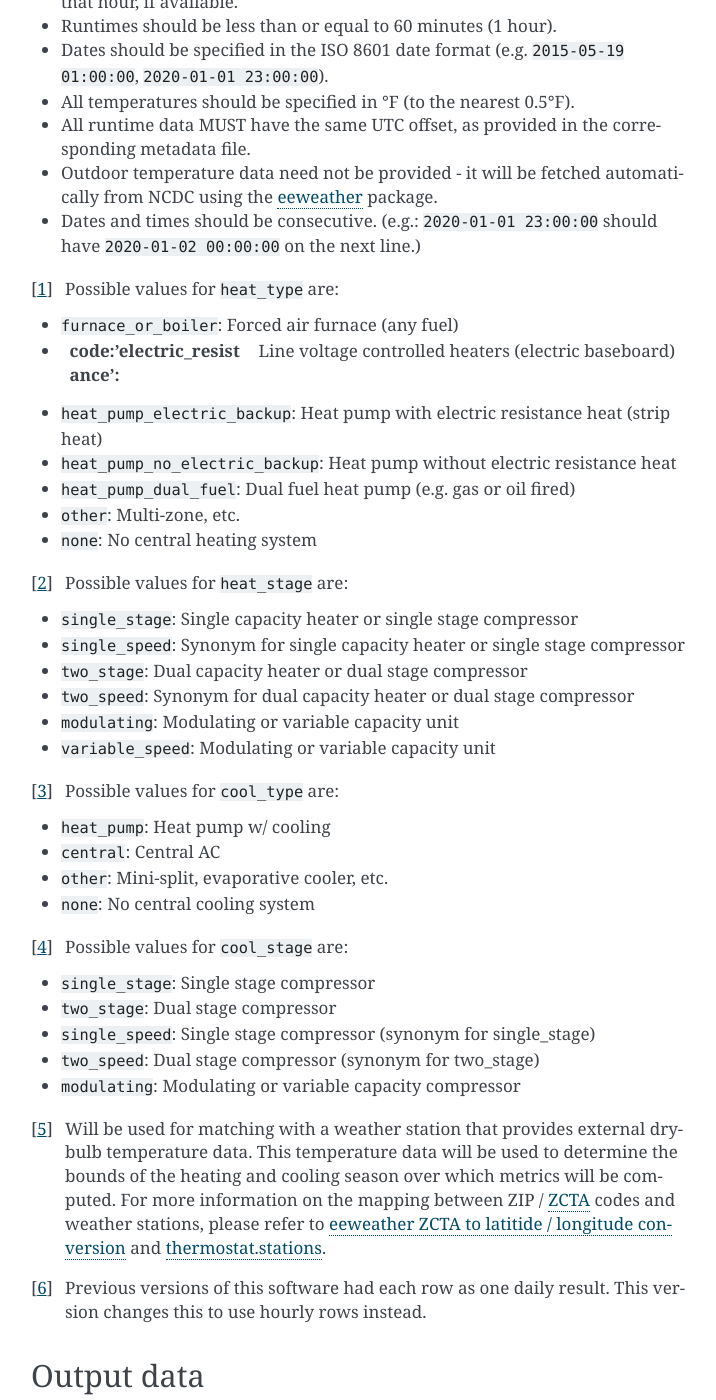
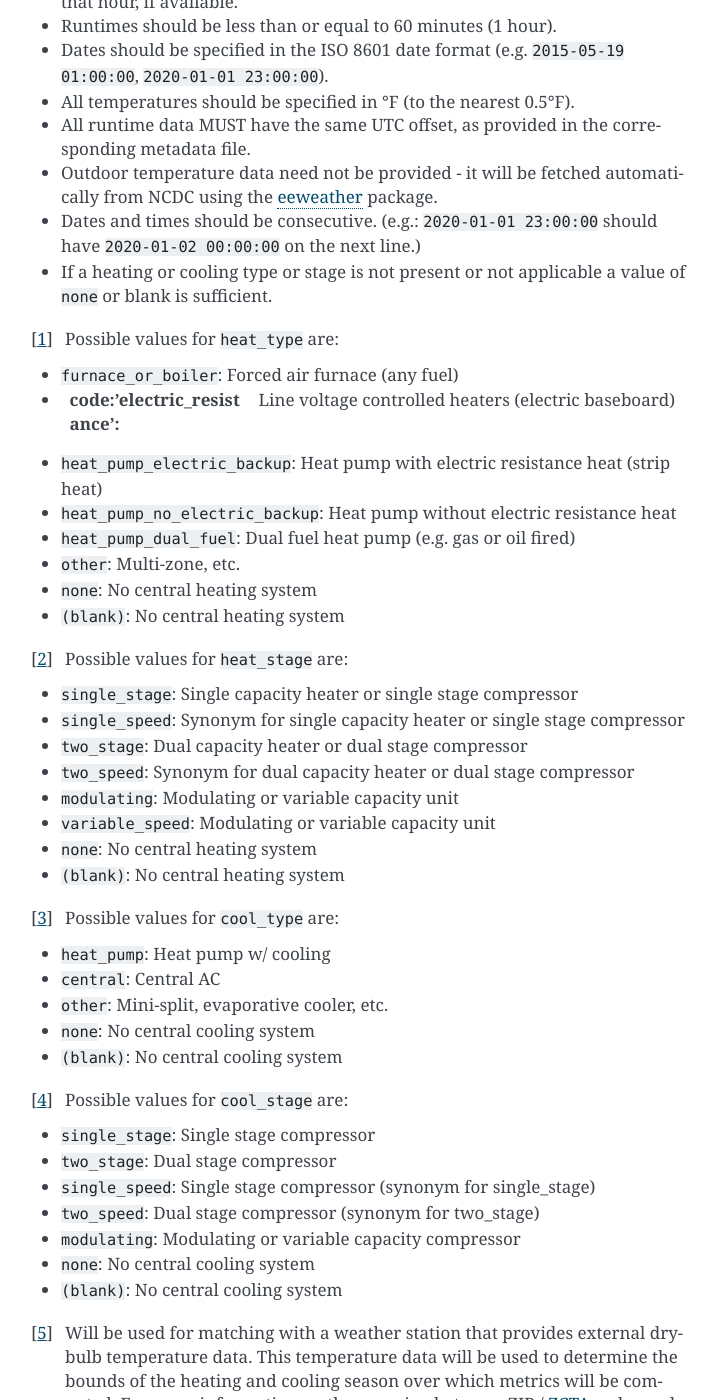
Before and after one commit to EPAENERGYSTAR/epathermostat, a Sphinx documentation site: the page built from docs/data_files.rst, in a window 1280 px wide and 1400 px high, scrolled down 2337 px. Shown: the whole window, without its empty margins (389-1105 px from the left). Built offline with Sphinx 7.4.7, drawn with Linux system fonts in a browser that asks for light colours.

Commit message:
Adding explanation for none and (blank) for stages and types

```diff
--- a/docs/data_files.rst
+++ b/docs/data_files.rst
@@ -76,6 +76,8 @@ Name                         Data Format                      Units   Descriptio
   automatically from NCDC using the `eeweather`_ package.
 - Dates and times should be consecutive. (e.g.: :code:`2020-01-01 23:00:00`
   should have :code:`2020-01-02 00:00:00` on the next line.)
+- If a heating or cooling type or stage is not present or not applicable a
+  value of :code:`none` or blank is sufficient.
 
 .. [#] Possible values for :code:`heat_type` are:
 
@@ -86,6 +88,7 @@ Name                         Data Format                      Units   Descriptio
     - :code:`heat_pump_dual_fuel`: Dual fuel heat pump (e.g. gas or oil fired)
     - :code:`other`: Multi-zone, etc.
     - :code:`none`: No central heating system
+    - :code:`(blank)`: No central heating system
 
 .. [#] Possible values for :code:`heat_stage` are:
 
@@ -95,6 +98,8 @@ Name                         Data Format                      Units   Descriptio
     - :code:`two_speed`: Synonym for dual capacity heater or dual stage compressor
     - :code:`modulating`: Modulating or variable capacity unit
     - :code:`variable_speed`: Modulating or variable capacity unit
+    - :code:`none`: No central heating system
+    - :code:`(blank)`: No central heating system
 
 .. [#] Possible values for :code:`cool_type` are:
 
@@ -102,6 +107,7 @@ Name                         Data Format                      Units   Descriptio
     - :code:`central`: Central AC
     - :code:`other`: Mini-split, evaporative cooler, etc.
     - :code:`none`: No central cooling system
+    - :code:`(blank)`: No central cooling system
 
 .. [#] Possible values for :code:`cool_stage` are:
 
@@ -110,6 +116,8 @@ Name                         Data Format                      Units   Descriptio
     - :code:`single_speed`: Single stage compressor (synonym for single_stage)
     - :code:`two_speed`: Dual stage compressor (synonym for two_stage)
     - :code:`modulating`: Modulating or variable capacity compressor
+    - :code:`none`: No central cooling system
+    - :code:`(blank)`: No central cooling system
 
 .. [#] Will be used for matching with a weather station that provides external
    dry-bulb temperature data. This temperature data will be used to determine
```
